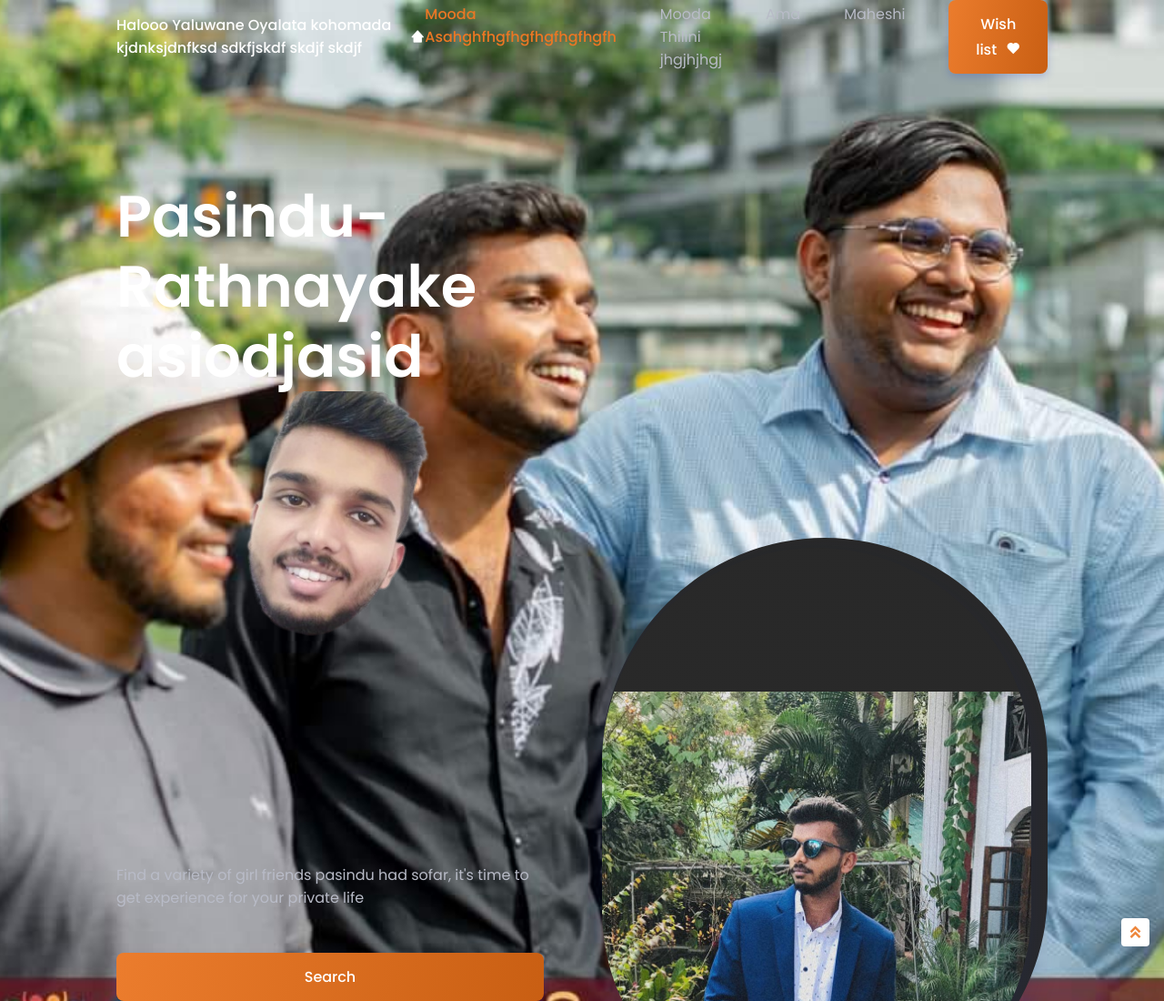
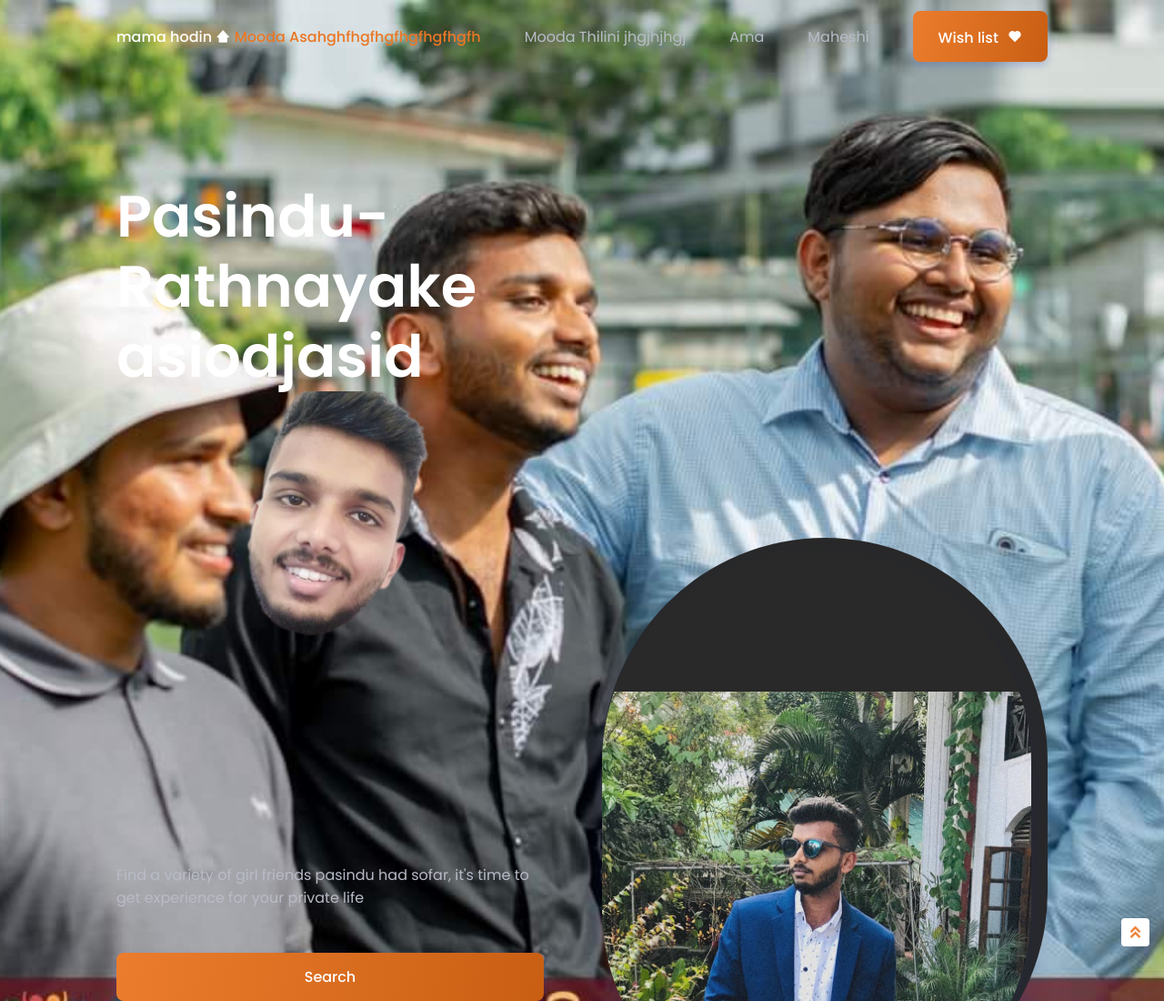
Before and after one commit to Chamixth/real-estate-website, a plain HTML site: page index.html in a window 1280 px wide. Shown: the top 1100 px of the page at 91% size. Drawn offline with nearby package versions, Linux system fonts and the light colour scheme.

Commit message:
Update index.html

```diff
--- a/index.html
+++ b/index.html
@@ -24,7 +24,7 @@
         <header class="header" id="header">
             <nav class="nav container">
                 <a href="#" class="nav__logo">
-                    Halooo Yaluwane Oyalata kohomada kjdnksjdnfksd sdkfjskdf skdjf skdjf <i class='bx bxs-home-alt-2'></i>
+                    mama hodin<i class='bx bxs-home-alt-2'></i>
                 </a>
 
                 <div class="nav__menu">
```
